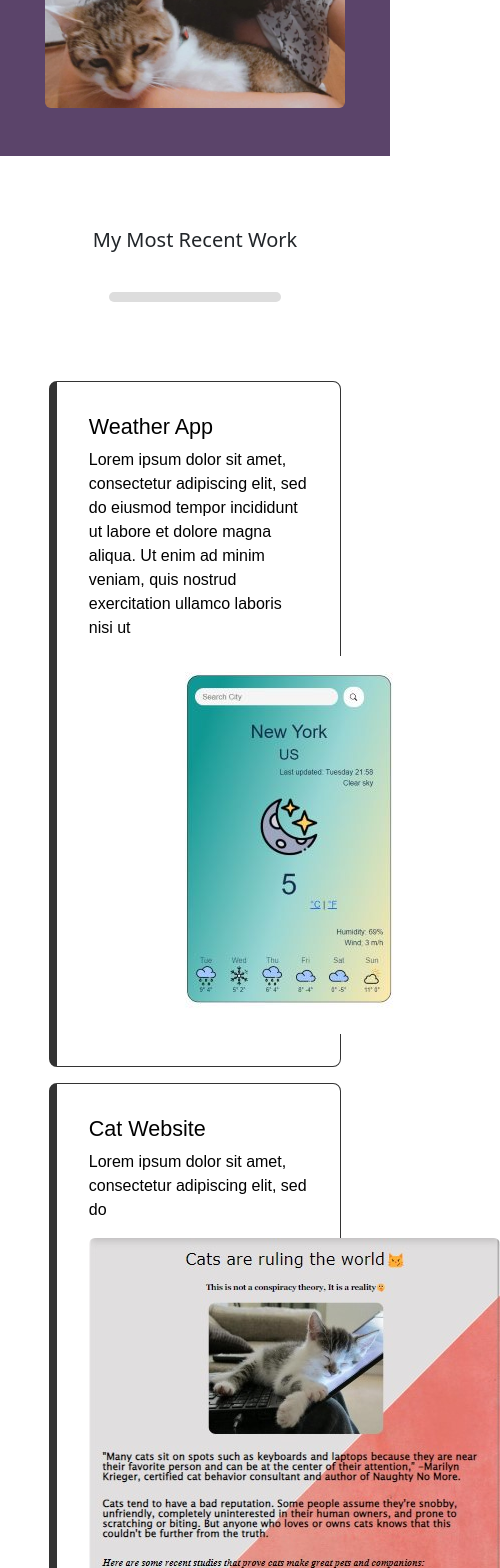
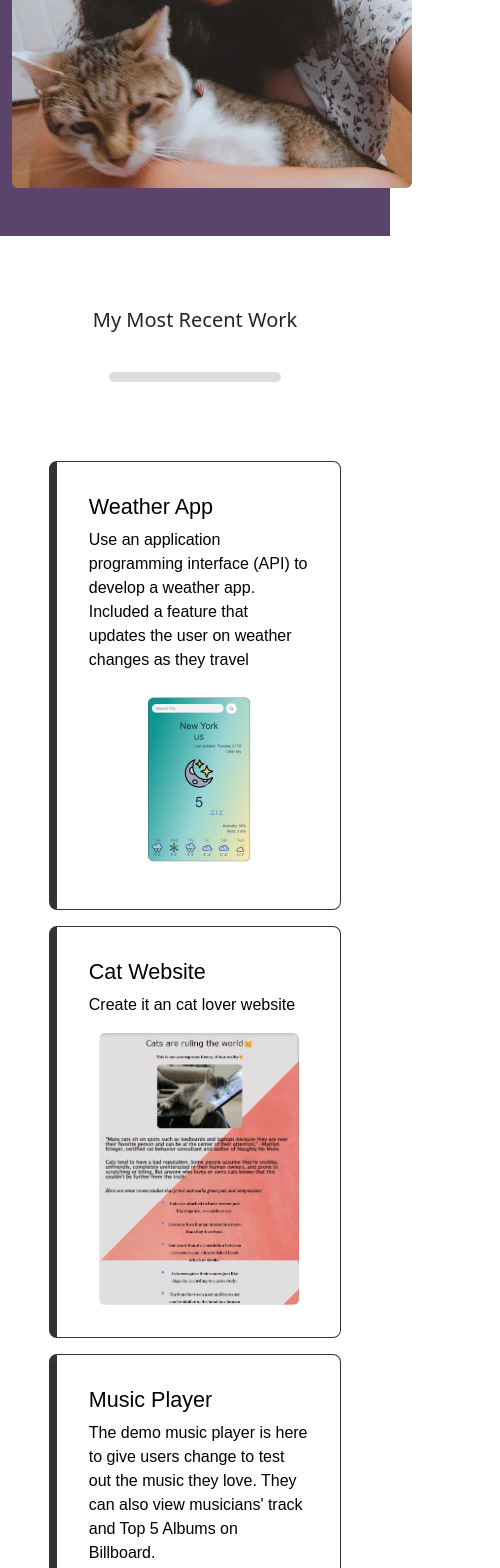
Before and after one commit to jenireeac/jeni-portfolio, a React (Create React App) app: page / in a window 390 px wide. Shown: the part 1876-3444 px from the top of the page, 500 px wide, since content can reach past the window. Built offline with nearby package versions, Linux system fonts and the light colour scheme.

Commit message:
updated projects and added images

```diff
--- a/src/App.css
+++ b/src/App.css
@@ -100,7 +100,7 @@
   }
 }
 @media screen and (max-width: 900px) {
-  .selfie-card {
-    width: 300px;
+  .porject-card {
+    width: 200px;
   }
 }
--- a/src/components/About/index.js
+++ b/src/components/About/index.js
@@ -34,7 +34,7 @@ const About = () => {
           </Col>
           <Col className="">
             <img
-              className=" selfie-card rounded mx-auto d-block m-5"
+              className=" selfie-card  rounded mx-auto d-block m-5"
               src={Me}
               alt="Selfie of Jeni ALvarez"
               width={400}
--- a/src/components/Projects/index.js
+++ b/src/components/Projects/index.js
@@ -4,6 +4,7 @@ import Catwebsite from "../../assets/projects/catwebsite.jpg";
 import MusicApp from "../../assets/projects/MusicApp.png";
 import Recipes from "../../assets/projects/recipes.png";
 import Stack from "react-bootstrap/Stack";
+import Skynet from "../../assets/projects/skynet.png";
 
 const Work = () => {
   return (
@@ -17,19 +18,18 @@ const Work = () => {
       <Stack className="work-card" gap={3}>
 
         {/* // 1st project  */}
+
         <a
           className="box"
-          href="https://www.shecodes.io/workshops/shecodes-plus-d06049c3-f016-47b1-8d88-446d4f80d767/projects/676656"
+          href="https://blissful-minsky-584121.netlify.app/"
           target="blank"
         >
           <h4>Weather App</h4>
           <p>
-            Lorem ipsum dolor sit amet, consectetur adipiscing elit, sed do
-            eiusmod tempor incididunt ut labore et dolore magna aliqua. Ut enim
-            ad minim veniam, quis nostrud exercitation ullamco laboris nisi ut
+          Use an application programming interface (API) to develop a weather app. Included a feature that updates the user on weather changes as they travel
           </p>
-          <img src={Weather} className="rounded mx-auto d-block" alt="" />
-        </a>
+          <img src={Weather} className="rounded mx-auto d-block porject-card " alt="" />
+          </a>
 
         {/* // 2nd project  */}
         <a
@@ -38,8 +38,8 @@ const Work = () => {
           target="blank"
         >
           <h4>Cat Website</h4>
-          <p>Lorem ipsum dolor sit amet, consectetur adipiscing elit, sed do</p>
-          <img src={Catwebsite} className="rounded mx-auto d-block" alt="" />
+          <p>Create it an cat lover website</p>
+          <img src={Catwebsite} className="rounded mx-auto d-block porject-card" alt="" />
         </a>
 
         {/* // 3rd project  */}
@@ -50,10 +50,9 @@ const Work = () => {
         >
           <h4>Music Player</h4>
           <p>
-            Lorem ipsum dolor sit amet, consectetur adipiscing elit, sed do
-            eiusmod tempor incididunt ut labore et dolore magna aliqua. Ut enim
+          The demo music player is here to give users change to test out the music they love. They can also view musicians' track and Top 5 Albums on Billboard.
           </p>
-          <img src={MusicApp} className="rounded mx-auto d-block" alt="" />
+          <img src={MusicApp} className="rounded mx-auto d-block porject-card" alt="" />
         </a>
 
         {/* // 4th project  */}
@@ -64,10 +63,21 @@ const Work = () => {
         >
           <h4>What is the recipes</h4>
           <p>
-            Lorem ipsum dolor sit amet, consectetur adipiscing elit, sed do
-            eiusmod tempor incididunt ut labore et dolore magna aliqua. Ut enim
+          Our app allows users to explore new recipes from various cuisines. The app will load the top trending video shorts from YouTube based on their search. the app is also mobile responsive, which is great for quick dinner ideas.
           </p>
-          <img src={Recipes} className="rounded mx-auto d-block" alt="" />
+          <img src={Recipes} className="rounded mx-auto d-block porject-card" alt="" />
+        </a>
+            {/* // 5th project  */}
+        <a
+          className="box"
+          href="https://polar-atoll-04436.herokuapp.com/"
+          target="blank"
+        >
+          <h4>Skynet Watch</h4>
+          <p>
+          Create valuable connections with your neighbors by creating post of upcoming events, commenting on other users posts, and interacting with others - all in real time.
+          </p>
+          <img src={Skynet} className="rounded mx-auto d-block porject-card" alt="" />
         </a>
       </Stack>
     </div>
```
Also changed, not shown: src/assets/projects/skynet.png (added).
